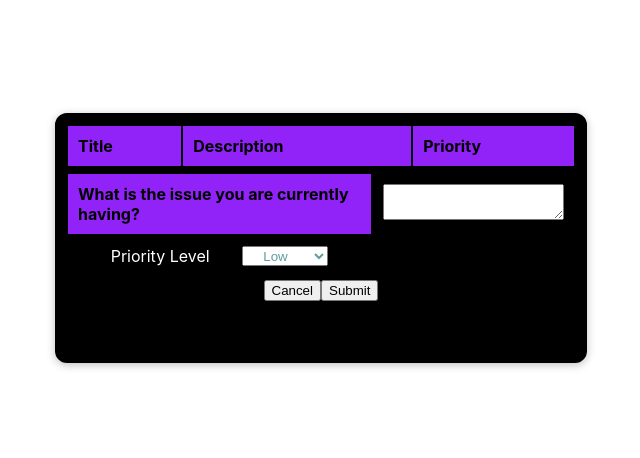
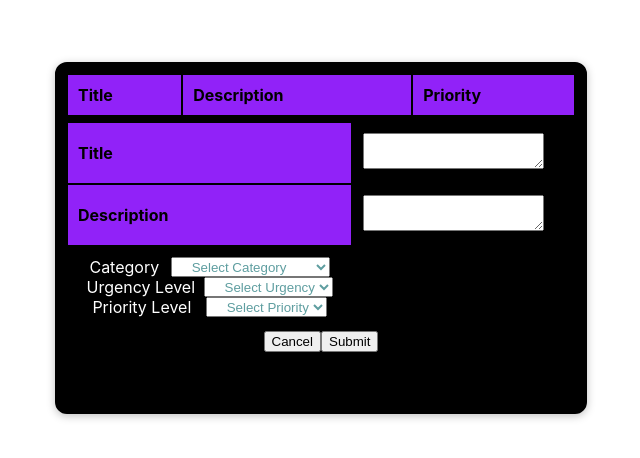
Before and after one commit to ticket-tiger/ticket-management-system, a React (Create React App) app: page / in a window 1280 px wide. Shown: the part 178-636 px from the top of the page, without its empty margins (319-959 px from the left). Built offline with nearby package versions, Linux system fonts and the light colour scheme.

Commit message:
pass values to backend

```diff
--- a/src/components/SubmitTicket/SubmitTicket.js
+++ b/src/components/SubmitTicket/SubmitTicket.js
@@ -3,18 +3,24 @@ import axios from 'axios';
 import './SubmitTicket.css';
 
 const SubmitTicket = () => {
+  const [ticketCategory, setTicketCategory] = useState('');
+  const [ticketTitle, setTicketTitle] = useState('');
   const [ticketText, setTicketText] = useState('');
+  const [ticketPriority, setTicketPriority] = useState('');
+  const [ticketUrgency, setTicketUrgency] = useState('');
   const [responseStatus, setResponseStatus] = useState(null);
 
   const sendPostRequest = async () => {
     const ticket = {
-      category: 'category1',
-      title: 'test1',
+      category: ticketCategory,
+      title: ticketTitle,
       description: ticketText,
-      priority: 'Low',
-      urgency: 'High',
+      priority: ticketPriority,
+      urgency: ticketUrgency,
     };
+    setTicketTitle('');
     setTicketText('');
+
     console.log('Ticket sent');
     const response = await axios.post('http://localhost:3001/api/create-ticket', ticket);
     return response.status;
@@ -34,7 +40,13 @@ const SubmitTicket = () => {
       <table>
         <thead>
           <tr>
-            <th>What is the issue you are currently having?</th>
+            <th>Title</th>
+            <td>
+              <textarea type="text" onInput={(e) => setTicketTitle(e.target.value)} value={ticketTitle} />
+            </td>
+          </tr>
+          <tr>
+            <th>Description</th>
             <td>
               <textarea type="text" onInput={(e) => setTicketText(e.target.value)} value={ticketText} />
             </td>
@@ -44,8 +56,29 @@ const SubmitTicket = () => {
           <tr>
             <td>
               <div className="submit-ticket__priority-level">
+                <div className="priority-level__texts">Category</div>
+                <select className="priority-select" onChange={(e) => setTicketCategory(e.target.value)} value={ticketCategory} selected="selected">
+                  <option value="" selected disabled hidden>Select Category</option>
+                  <option value="Vendor Issues">Vendor Issues</option>
+                  <option value="Pre-Order questions">Pre-order Questions</option>
+                  <option value="Shipping">Shipping</option>
+                  <option value="Returns">Returns</option>
+                  <option value="Other">Other</option>
+                </select>
+              </div>
+              <div className="submit-ticket__priority-level">
+                <div className="priority-level__texts">Urgency Level</div>
+                <select className="priority-select" onChange={(e) => setTicketUrgency(e.target.value)} value={ticketUrgency}>
+                  <option value="" selected disabled hidden>Select Urgency</option>
+                  <option value="Low">Low</option>
+                  <option value="Medium">Medium</option>
+                  <option value="High">High</option>
+                </select>
+              </div>
+              <div className="submit-ticket__priority-level">
                 <div className="priority-level__texts">Priority Level</div>
-                <select className="priority-select">
+                <select className="priority-select" onChange={(e) => setTicketPriority(e.target.value)} value={ticketPriority}>
+                  <option value="" selected disabled hidden>Select Priority</option>
                   <option value="Low">Low</option>
                   <option value="Medium">Medium</option>
                   <option value="High">High</option>
```
